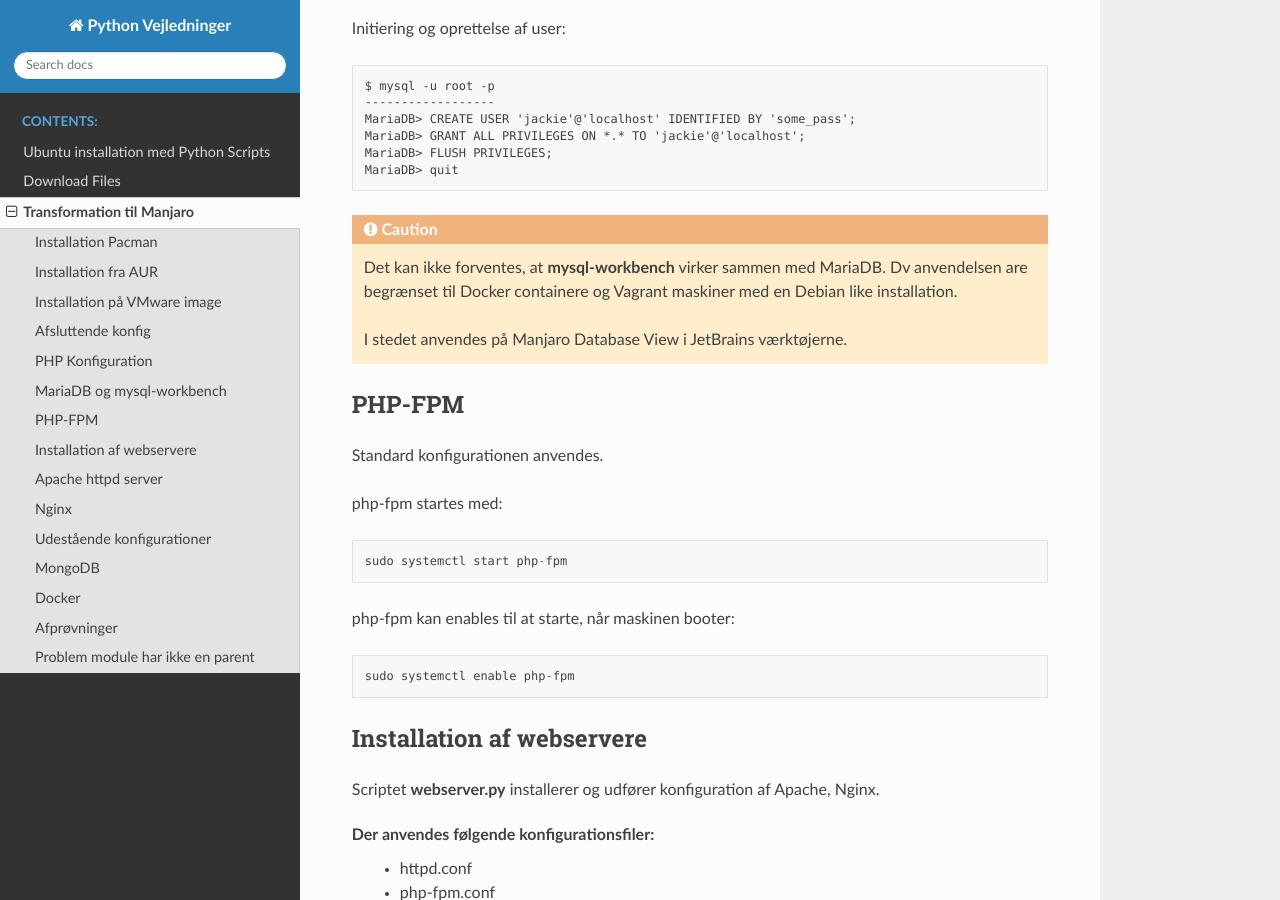
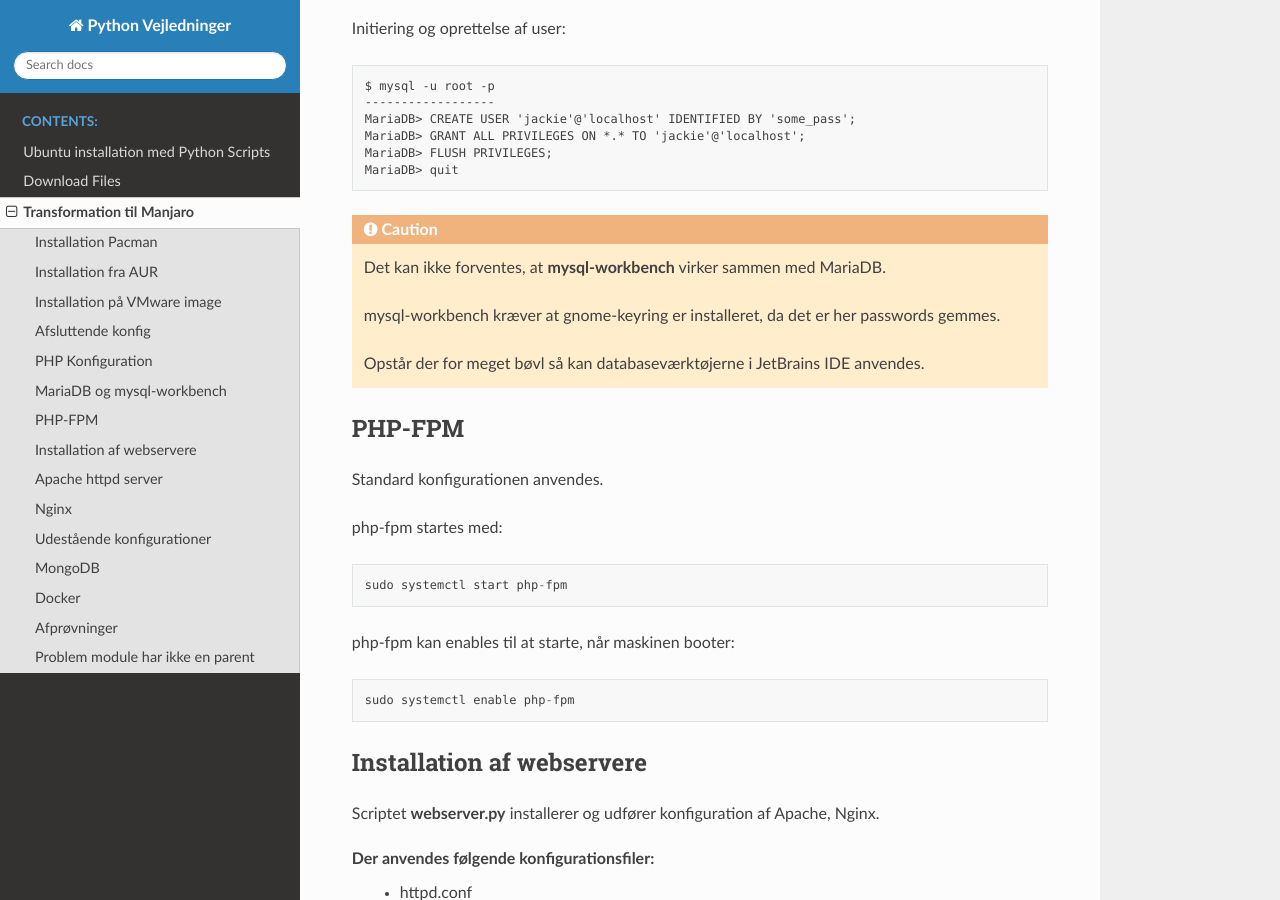
Before and after one commit to brundtoe/python-ubuntu, a Sphinx documentation site: the page built from docs/source/transformation.rst, in a window 1280 px wide and 900 px high, scrolled down 4201 px. Built offline with Sphinx 7.4.7 and the Read the Docs theme 2.0.0, drawn with Linux system fonts in a browser that asks for light colours.

Commit message:
Manjaro tilføjet installation af gnome-keyring for at kunne anvende mysql-workbench.

```diff
--- a/docs/source/transformation.rst
+++ b/docs/source/transformation.rst
@@ -165,9 +165,11 @@ Initiering og oprettelse af user::
     MariaDB> FLUSH PRIVILEGES;
     MariaDB> quit
 
-.. caution:: Det kan ikke forventes, at **mysql-workbench** virker sammen med MariaDB. Dv anvendelsen are begrænset til Docker containere og Vagrant maskiner med en Debian like installation.
+.. caution:: Det kan ikke forventes, at **mysql-workbench** virker sammen med MariaDB.
 
-    I stedet anvendes på Manjaro Database View i JetBrains værktøjerne.
+    mysql-workbench kræver at gnome-keyring er installeret, da det er her passwords gemmes.
+
+    Opstår der for meget bøvl så kan databaseværktøjerne i JetBrains IDE anvendes.
 
 
 PHP-FPM
```
Also changed, not shown: 1 other file.
